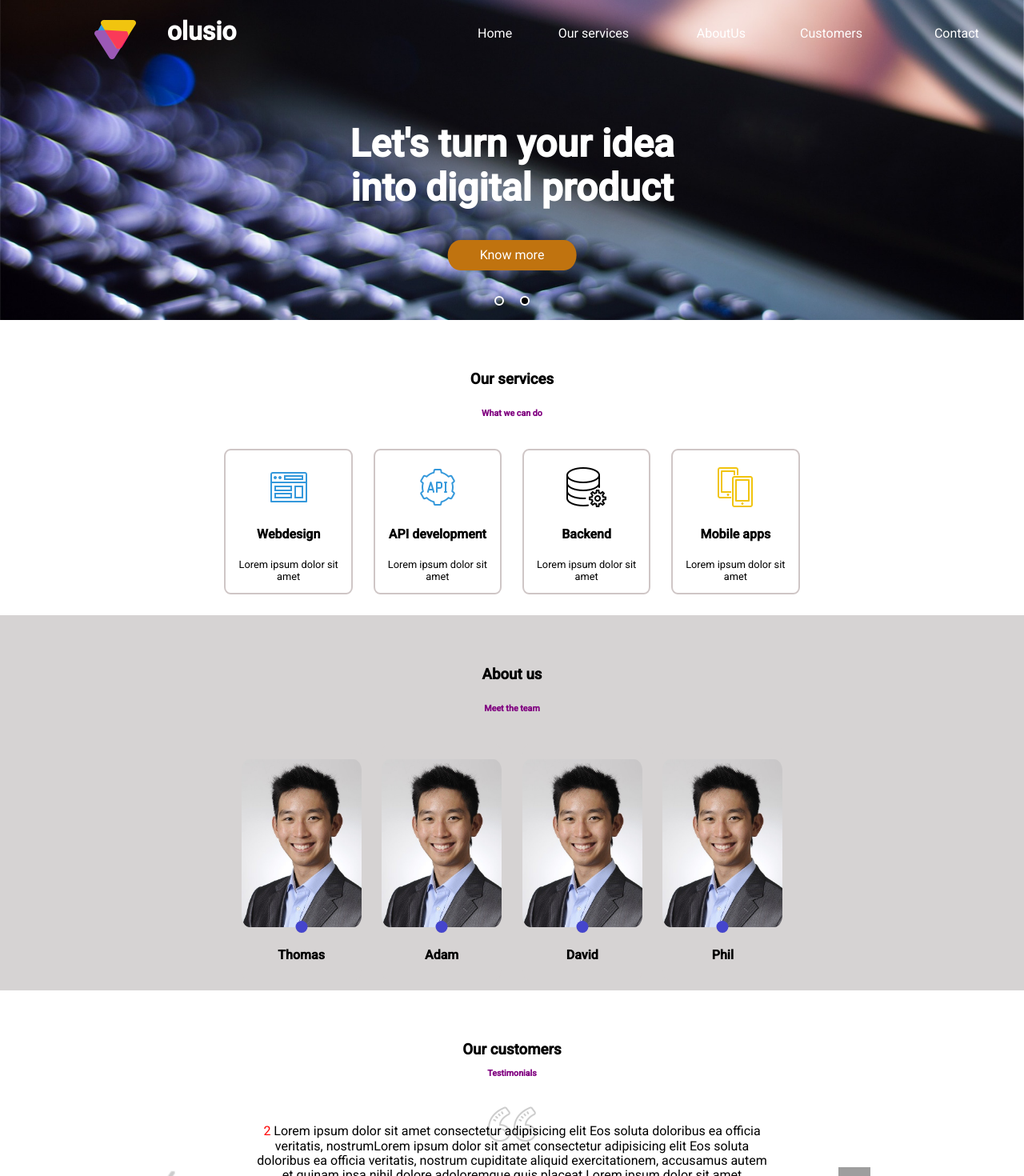
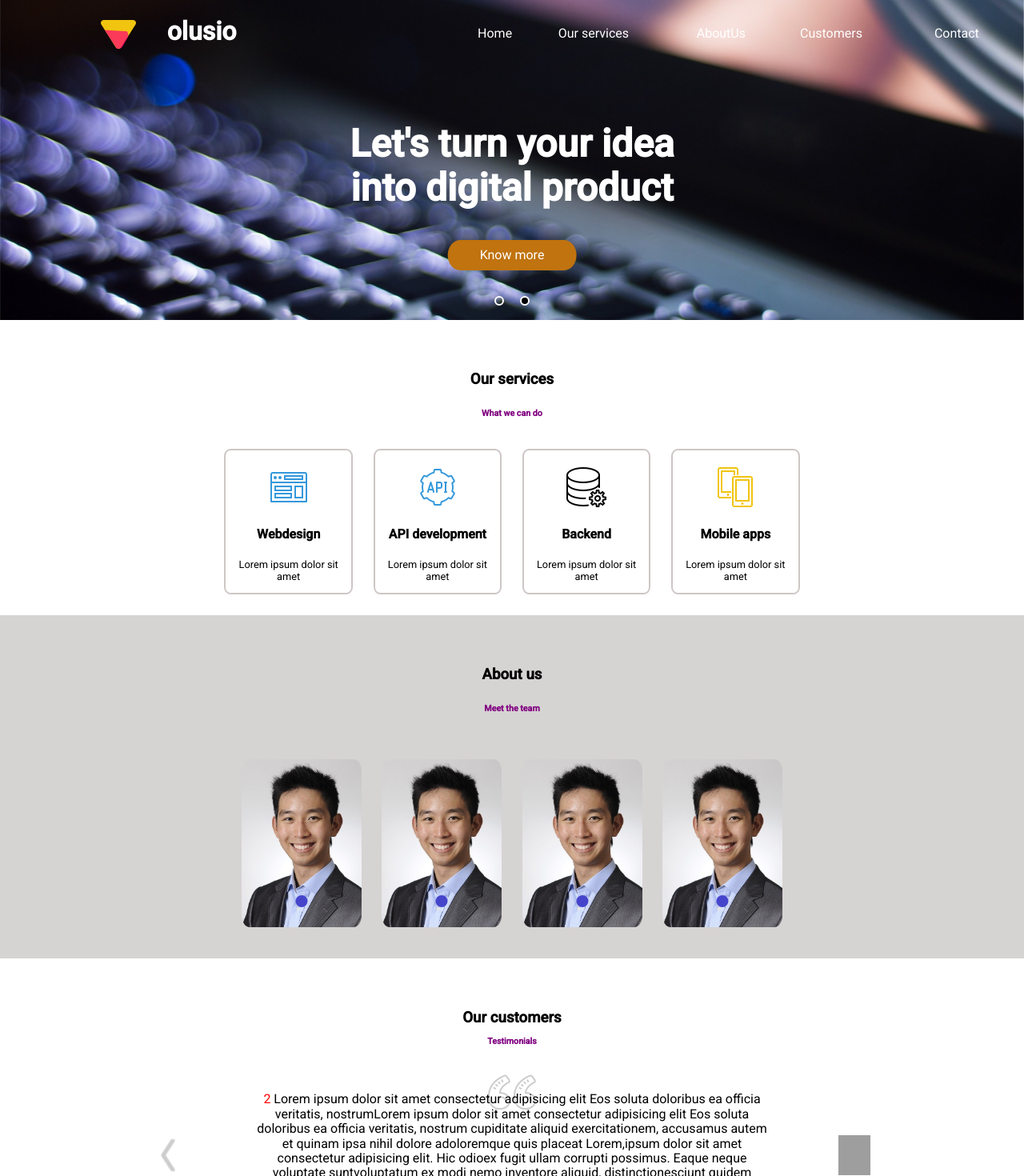
Before and after one commit to JustynaOlszewska/WebPage, a React (Create React App) app: page / in a window 1280 px wide. Shown: the top 1470 px of the page at 80% size. Built offline with nearby package versions, Linux system fonts and the light colour scheme; grey boxes are pictures that could not be loaded.

Commit message:
application of the map method in AboutUs.js and creation of the personList.js in data.

```diff
--- a/src/components/AboutUs.js
+++ b/src/components/AboutUs.js
@@ -1,48 +1,28 @@
 import React from 'react';
 import img10 from "../img/man-537136_640.jpg";
 
-const AboutUs = (props) => {
+import {name} from "../data/pesonList"
+const AboutUs = () => {
+  const nameImgList = name.map(person=> {
+    return (
+      <figure className="aboutUs__container aboutUs__container-image">
+    <img className="aboutUs__image" src={img10} alt="man" />
+    <div className="circle">
+      <span className="circle__tooltiptext">Project manager</span>
+    </div>
+    <figcaption>
+      <h4 className="aboutUs__heading">{person.name}</h4>
+    </figcaption>
+  </figure>
+    )
+
+  })
     return (
         <section id="aboutUs" className="aboutUs">
         <h3 className="everyMiddleHeading">About us</h3>
         <h6 className="everySmallestHeading">Meet the team</h6>
         <div className="aboutUs__allFigure">
-          <figure className="aboutUs__container aboutUs__container-image">
-            <img className="aboutUs__image" src={img10} alt="man" />
-            <div className="circle">
-              <span className="circle__tooltiptext">Project manager</span>
-            </div>
-            <figcaption>
-              <h4 className="aboutUs__heading">Thomas</h4>
-            </figcaption>
-          </figure>
-          <figure className="aboutUs__container aboutUs__container-image">
-            <img className="aboutUs__image" src={img10} alt="man" />
-            <div className="circle">
-              <span className="circle__tooltiptext">Project manager</span>
-            </div>
-            <figcaption>
-              <h4 className="aboutUs__heading">Adam</h4>
-            </figcaption>
-          </figure>
-          <figure className="aboutUs__container aboutUs__container-image">
-            <img className="aboutUs__image" src={img10} alt="man" />
-            <div className="circle">
-              <span className="circle__tooltiptext">Project manager</span>
-            </div>
-            <figcaption>
-              <h4 className="aboutUs__heading">David</h4>
-            </figcaption>
-          </figure>
-          <figure className="aboutUs__container firstSecondPart__container-image">
-            <img className="aboutUs__image" src={img10} alt="man" />
-            <div className="circle">
-              <span className="circle__tooltiptext">Project manager</span>
-            </div>
-            <figcaption>
-              <h4 className="aboutUs__heading">Phil</h4>
-            </figcaption>
-          </figure>
+        {nameImgList}
         </div>
       </section>
 
--- /dev/null
+++ b/src/data/pesonList.js
@@ -0,0 +1,3 @@
+
+
+export const name = ['Thomas', 'Adam', 'David', 'Phil']
--- a/src/layouts/Header.js
+++ b/src/layouts/Header.js
@@ -36,41 +36,37 @@ class Header extends Component {
     clearInterval(this.changeSlideTop);
   }
   render() {
-
-    const newLogoImages = logoImages;
+const {active, imagesdataToHeader} = this.state
+    const newLogoImages = logoImages.map(image=> {
+      return(
+        <img
+        className="header__logo-img1"
+        src={image.img1}
+        alt="img1"
+      />
+      )
+    })
 
     return (
       <header
         className="header"
         style={
-          this.state.active
+         active
             ? {
-                backgroundImage: `url(${this.state.imagesdataToHeader[0].img4})`
+                backgroundImage: `url(${imagesdataToHeader[0].img4})`
               }
             : {
-                backgroundImage: `url(${this.state.imagesdataToHeader[0].img5})`
+                backgroundImage: `url(${imagesdataToHeader[0].img5})`
               }
+
         }
       >
         <h1 name="gora" className="header__heading">
           Let's turn your idea <br /> into digital product
         </h1>
         <div className="header__logo">
-          <img
-            className="header__logo-img1"
-            src={newLogoImages[0].img1}
-            alt="img1"
-          />
-          <img
-            className="header__logo-img2"
-            src={newLogoImages[0].img2}
-            alt="img2"
-          />
-          <img
-            className="header__logo-img3"
-            src={newLogoImages[0].img3}
-            alt="img3"
-          />
+          {newLogoImages}
+
           <div className="header__logo-triangle"></div>
 
           <h4 className="header__logo-heading">olusio</h4>
@@ -83,12 +79,12 @@ class Header extends Component {
         <div className="dots">
           <span
             className={
-              this.state.active === true ? "dots__span active" : "dots__span"
+              active === true ? "dots__span active" : "dots__span"
             }
           ></span>
           <span
             className={
-              this.state.active === false ? "dots__span active" : "dots__span"
+              active === false ? "dots__span active" : "dots__span"
             }
           ></span>
         </div>
--- a/src/styles/sass/_footer.scss
+++ b/src/styles/sass/_footer.scss
@@ -50,8 +50,8 @@
 
       .footer__formImg-text {
         border-radius: 30px;
-outline:none;
-padding-left:20px;
+        outline: none;
+        padding-left: 20px;
       }
 
       .footer__formImg-text.text {
@@ -59,7 +59,8 @@ padding-left:20px;
       }
 
       .footer__formImg-text.textArea {
-        @include size(100%, 100px)
+        @include size(100%, 100px);
+        padding-top: 5px;
       }
 
       .allButton {
@@ -71,6 +72,7 @@ padding-left:20px;
         @include size(120px, 30px);
         text-align: center;
         margin: 0 0 0 auto;
+        outline: none;
       }
     }
 
```
